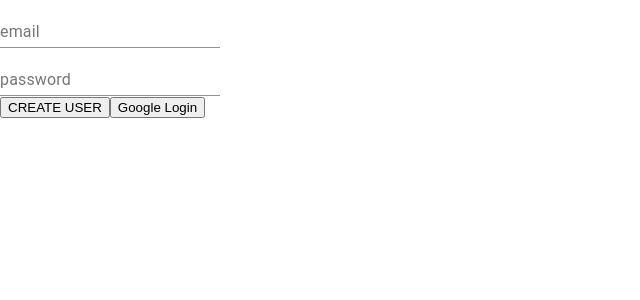
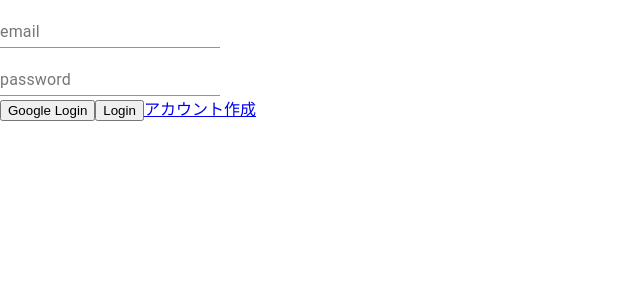
Before and after one commit to htkmnm/twitter_app_nuu, a React (Create React App) app: page / in a window 1280 px wide. Shown: the top 300 px of the page, without its empty margins (0-640 px from the left). Built offline with nearby package versions, Linux system fonts and the light colour scheme; no server answers.

Commit message:
アカウント作成、ログイン改正

```diff
--- a/src/App.tsx
+++ b/src/App.tsx
@@ -4,6 +4,7 @@ import { BrowserRouter as Router, Route, Switch } from 'react-router-dom';
 import Login from './components/Login'
 import Main from './components/Main'
 import SimpleModal from './components/SimpleModal'
+import Create from './components/Create'
 
 
 function App() {
@@ -14,6 +15,7 @@ function App() {
           <Route exact path="/" component={Login} />
           <Route exact path="/Main" component={Main} />
           <Route exact path="/SimpleModal" component={SimpleModal} />
+          <Route exact path="/Create" component={Create} />
         </Switch>
       </Router>
     </div>
--- /dev/null
+++ b/src/components/Create.tsx
@@ -0,0 +1,31 @@
+import React from 'react'
+import { useState } from 'react'
+import { useHistory } from 'react-router-dom'
+import firebase from '../config/firebase';
+import TextField from '@material-ui/core/TextField';
+
+function Create() {
+
+    const [email, setEmail] = useState('')
+    const [password, setPassword] = useState('')
+
+    const history = useHistory();
+
+    const handleClick = () => {
+        firebase.auth().createUserWithEmailAndPassword(email, password)
+            .then(() => {
+                console.log('succes createUser')
+                history.push('/')
+            })
+    };
+
+    return (
+        <div>
+            <TextField id="email" label="email" value={email} onChange={e => setEmail(e.target.value)} /><br />
+            <TextField id="password" label="password" value={password} onChange={e => setPassword(e.target.value)} /><br />
+            <button onClick={handleClick}>CREATE USER</button>
+        </div>
+    )
+}
+
+export default Create
--- a/src/components/Login.tsx
+++ b/src/components/Login.tsx
@@ -1,32 +1,50 @@
 import React from 'react';
 import { useState } from 'react'
+import { useHistory, Link } from 'react-router-dom'
+import { googleLogin } from '../config/firebase';
 import firebase from '../config/firebase';
-import { googleLogin } from '../config/firebase';
 import TextField from '@material-ui/core/TextField';
+
 
 const Login = () => {
 
-    const [email, setEmail] = useState('')
-    const [password, setPassword] = useState('')
+    const [email, setEmail] = useState('');
+    const [password, setPassword] = useState('');
 
-    const handleClick = () => {
-        firebase.auth().createUserWithEmailAndPassword(email, password)
-            .then(() => {
-                console.log('succes createUser')
-            })
-    };
+    const history = useHistory();
 
     const handleGoogle = async () => {
         await googleLogin()
         console.log('googlelogin')
     }
 
+    const clickButton = () => {
+        firebase.auth().signInWithEmailAndPassword(email, password)
+            .then(() => {
+                history.push('/Main')
+            }).catch(function (error) {
+                // Handle Errors here.
+                var errorCode = error.code;
+                // ...
+                if (errorCode === 'auth/user-not-found') {
+                    alert('指定されたユーザーは存在しません。')
+                } else if (errorCode === 'auth/wrong-password') {
+                    alert('パスワードの入力に誤りがあります。')
+                } else if (errorCode === 'auth/invalid-email') {
+                    alert('入力欄が空白です。')
+                } else if (errorCode === 'auth/user-disabled') {
+                    alert('このユーザーは無効です。')
+                }
+            });
+    }
+
     return (
         <div>
             <TextField id="email" label="email" value={email} onChange={e => setEmail(e.target.value)} /><br />
             <TextField id="password" label="password" value={password} onChange={e => setPassword(e.target.value)} /><br />
-            <button onClick={handleClick}>CREATE USER</button>
             <button onClick={handleGoogle}>Google Login</button>
+            <button onClick={clickButton}>Login</button>
+            <Link to='/Create'>アカウント作成</Link>
         </div>
     );
 };
```
